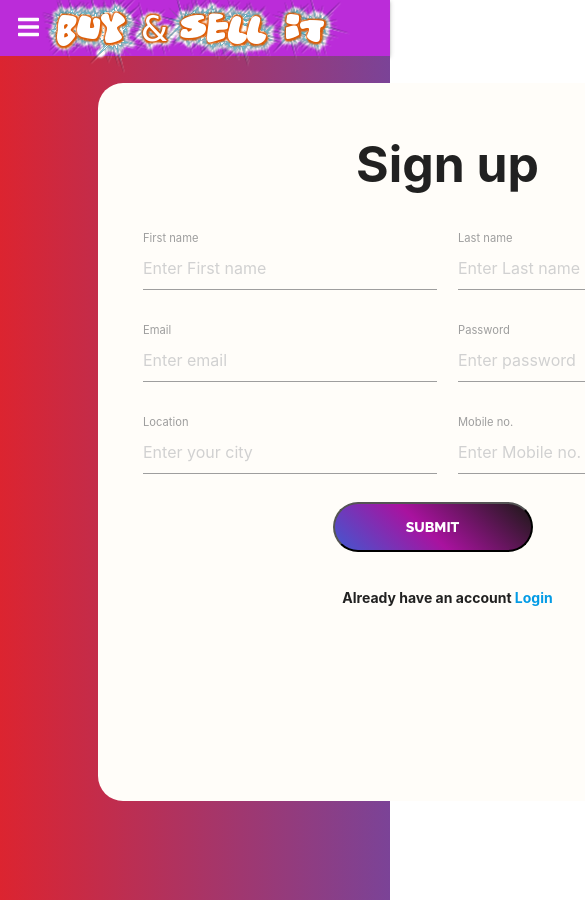
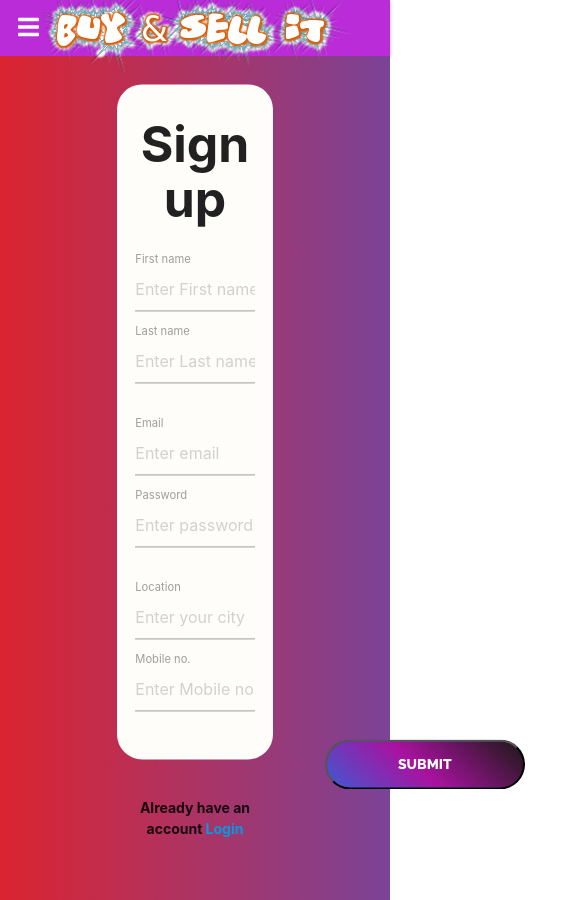
Before and after one commit to ashutoshvikram/Reactproj1, a React (Create React App) app: page /signup in a window 390 px wide. Shown: the top 900 px of the page, 585 px wide, since content can reach past the window. Built offline with nearby package versions, Linux system fonts and the light colour scheme.

Commit message:
second commit

```diff
--- a/src/components/Signup.jsx
+++ b/src/components/Signup.jsx
@@ -73,32 +73,32 @@ class Signup extends Component {
             <form onSubmit={event=>this.handleSubmit(event)}  className="textboxsign">
                 <Container>
                 <Row>
-               <Col s={6}>
+               <Col s={12} l={6}>
                 <label >First name</label>
                 <input type="text" className="usertext" required placeholder="Enter First name" onChange={(event)=>this.handleChange(event,"firstname")}/>
                 </Col>
-                <Col s={6}>
+                <Col s={12} l={6}>
                 <label >Last name</label>
                 <input type="text" className="usertext" placeholder="Enter Last name" onChange={(event)=>this.handleChange(event,"lastname")}/>
                 </Col>
                 </Row>
                 <Row>
-                <Col s={6}>
+                <Col s={12} l={6}>
                 <label >Email</label>
                 <input type="text" className="usertext" required placeholder="Enter email" onChange={(event)=>this.handleChange(event,"email")}/>
                 </Col>
-                <Col s={6}>
+                <Col s={12} l={6}>
                 <label >Password</label>
                 <input type="password" className="usertext"  required name="password" placeholder="Enter password" onChange={(event)=>this.handleChange(event,"password")}/>
                 </Col>
                 </Row>
                 <Row>
-                <Col s={6}>
+                <Col s={12} l={6}>
 
                 <label >Location</label>
                 <input type="text" className="usertext" placeholder="Enter your city" onChange={(event)=>this.handleChange(event,"location")}/>
                 </Col>
-                <Col s={6}>
+                <Col s={12} l={6}>
                 <label >Mobile no.</label>
                 <input type="text" className="usertext" required placeholder="Enter Mobile no." onChange={(event)=>this.handleChange(event,"mobno")}/>
                 </Col>
--- a/src/index.css
+++ b/src/index.css
@@ -105,16 +105,9 @@ font-size: 20px;
   transition: 0.7s ease-out;
 }
 /* For moblile sceeen */
-@media (max-width: 900px) {
-  .innerlog{
-    position:absolute;
-    background-color :#fffdf9;
-    margin-left: 0rem;
-    margin-top: 7%;
-    margin-bottom: auto;
-    height: 40vh;
-    border-radius: 25px;
-    width: 100px;
+@media (max-width: 660px) {
+  .innersign{
+    height:90vh;
 
 
   }
@@ -152,6 +145,7 @@ font-size: 20px;
 }
 /* Login page  */
 .mainlog{
+  width: 100%;
   background: #7b4397;  /* fallback for old browsers */
 background: -webkit-linear-gradient(to right, #dc2430, #7b4397);  /* Chrome 10-25, Safari 5.1-6 */
 background: linear-gradient(to right, #dc2430, #7b4397); /* W3C, IE 10+/ Edge, Firefox 16+, Chrome 26+, Opera 12+, Safari 7+ */
@@ -160,22 +154,22 @@ height: 100vh;
 .innerlog{
   position:absolute;
   background-color :#fffdf9;
-  margin-left: 37%;
-  margin-right: auto;
-  margin-top: 7%;
-  margin-bottom: auto;
+  margin-left: 50%;
+  transform: translate(-50%,-50%);
+  top: 50%;
   height: 70vh;
   border-radius: 25px;
   width: 350px;
 
+
 }
 .loghead{
-  padding-top: 20px;
+  padding-top: 0px;
   text-align: center;
   font-weight: bolder;
 }
 .textbox{
-  margin-top: 20%;
+  margin-top: 10%;
   width: 300px;
   margin-left: auto;
   margin-right: auto;
@@ -183,7 +177,7 @@ height: 100vh;
 }
 .usertext
 {
-  width: 300px;
+  width: 50%;
 height: 50px;
 border-radius: 25px;
 padding-left: 10px;
@@ -223,19 +217,25 @@ background-image: linear-gradient(19deg, #3EECAC 0%, #EE74E1 100%);
 .innersign{
   position:absolute;
   background-color :#fffdf9;
-  margin-left: 25%;
-  margin-right: auto;
-  margin-top: 7%;
-  margin-bottom: auto;
-  height: 85vh;
+  left: 50%;
+  transform: translate(-50%,-50%);
+  top: 50%;
+  height: 80vh;
   border-radius: 25px;
-  width: 700px;
+  width: 40vw;
+}
+.mainsigndiv{
+  width: 100%;
+  background: #7b4397;  /* fallback for old browsers */
+background: -webkit-linear-gradient(to right, #dc2430, #7b4397);  /* Chrome 10-25, Safari 5.1-6 */
+background: linear-gradient(to right, #dc2430, #7b4397); /* W3C, IE 10+/ Edge, Firefox 16+, Chrome 26+, Opera 12+, Safari 7+ */
+height: 100vh;
 
 }
 .textboxsign{
-  margin-top: 5%;
-  width: 700px;
-  margin-left: auto;
-  margin-right: auto;
+
+  width: 100%;
+  left: 50%;
+  bottom: 50%;
 
 }
```
